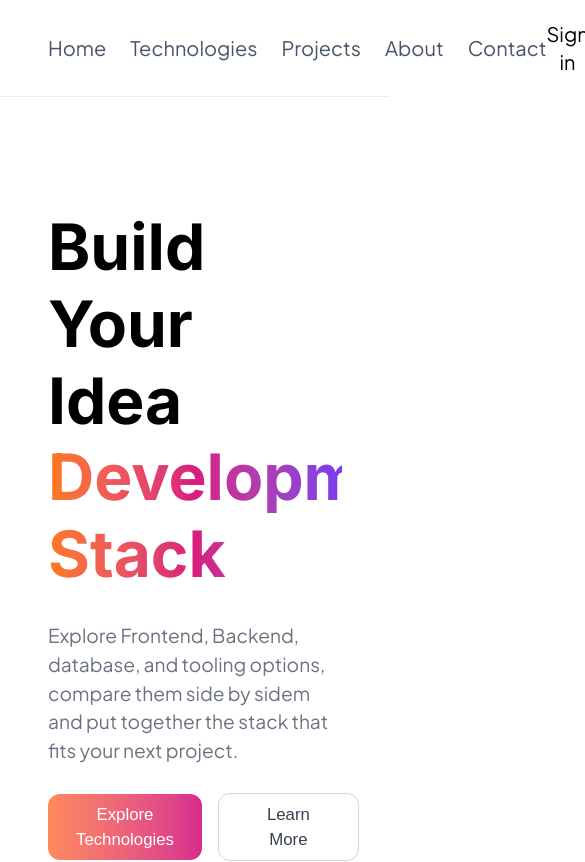
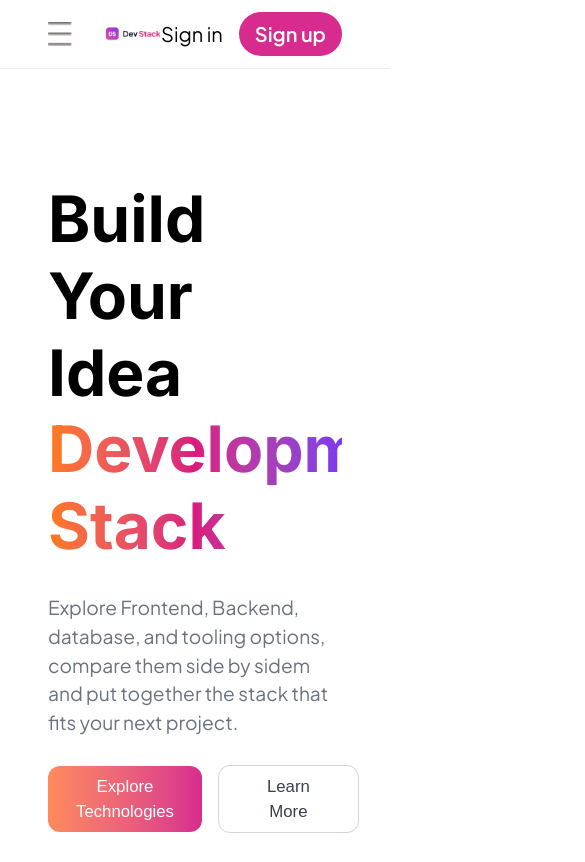
Before and after one commit to JaHeed21/B14-A05-DevStack, a React (Vite) app: page / in a window 390 px wide. Shown: the top 862 px of the page, 585 px wide, since content can reach past the window. Built offline with nearby package versions, Linux system fonts and the light colour scheme.

Commit message:
Navbar Hamburger Mnu Added

```diff
--- a/src/components/Navbar.tsx
+++ b/src/components/Navbar.tsx
@@ -1,4 +1,5 @@
 import logoText from "../assets/logo-text.png";
+import hamburgerIcon from "../assets/hamburger.png";
 
 const navitems = [
   { name: "Home", link: "/" },
@@ -12,10 +13,20 @@ const Navbar = () => {
   return (
     <>
       <nav className="flex justify-between items-center w-full mx-auto px-12 py-3 max-w-400 mx-auto ">
-        <div className="h-[30px] w-auto">
-          <img src={logoText} alt="Website Logo" />
+        <div className="flex flex-1 items-center justify-start md:flex-none ">
+          <button className="md:hidden flex items-center justify-center">
+            <img src={hamburgerIcon} alt="menu Icon" className="h-6 w-6 " />
+          </button>
         </div>
-        <div className="flex gap-6 font-inter text-xl">
+
+        <div className="flex flex-1 items-center justify-center md:flex-none ">
+          <img
+            src={logoText}
+            alt="Website Logo"
+            className="h-[26px] w-auto object-contain sm:h-[30px] lg:h-[33px]"
+          />
+        </div>
+        <div className=" hidden md:flex flex-1 items-center justify-center gap-4 md:gap-6 font-inter md:text-xl">
           {navitems.map((item, index) => (
             <a
               key={index}
```
